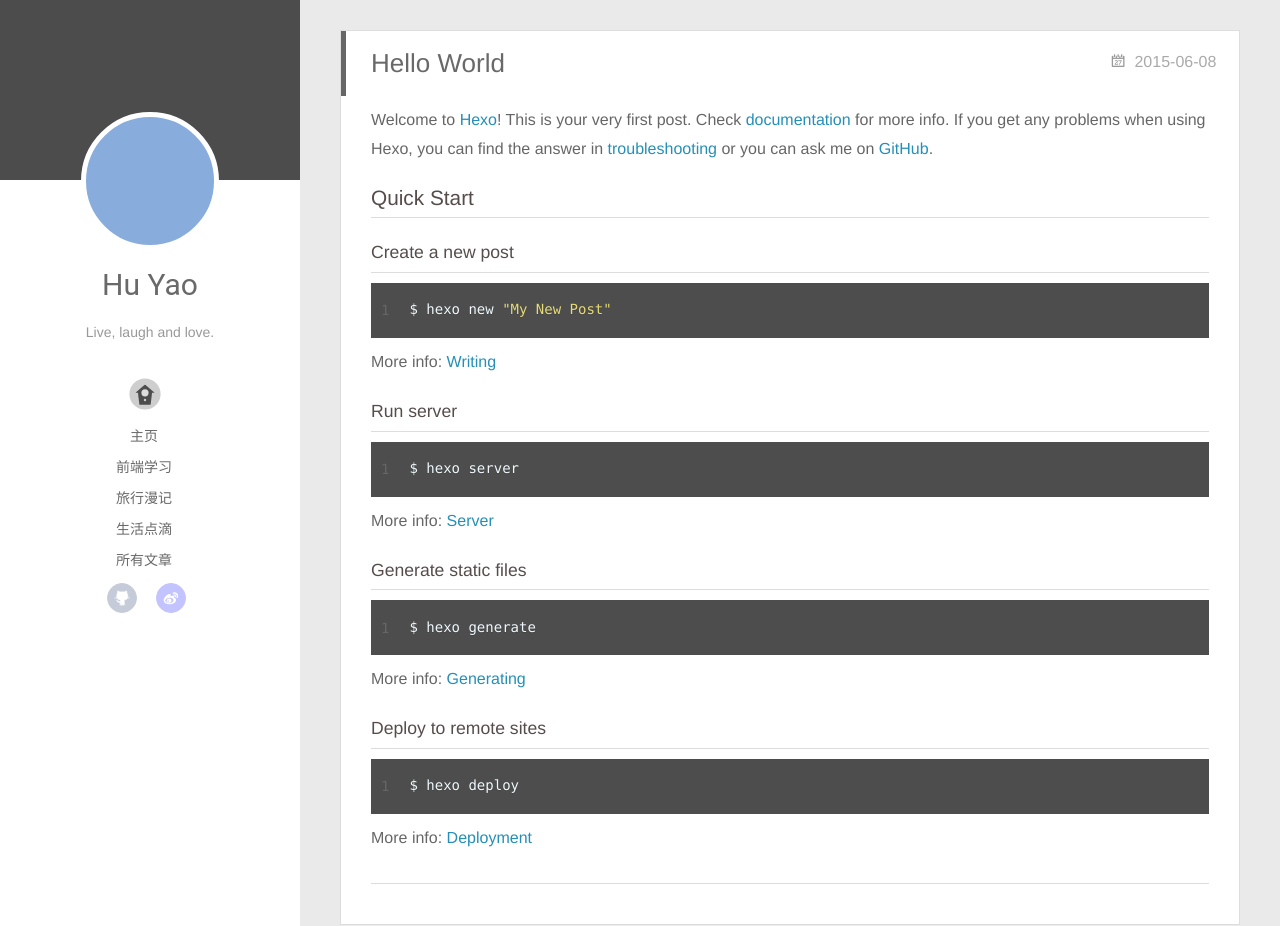
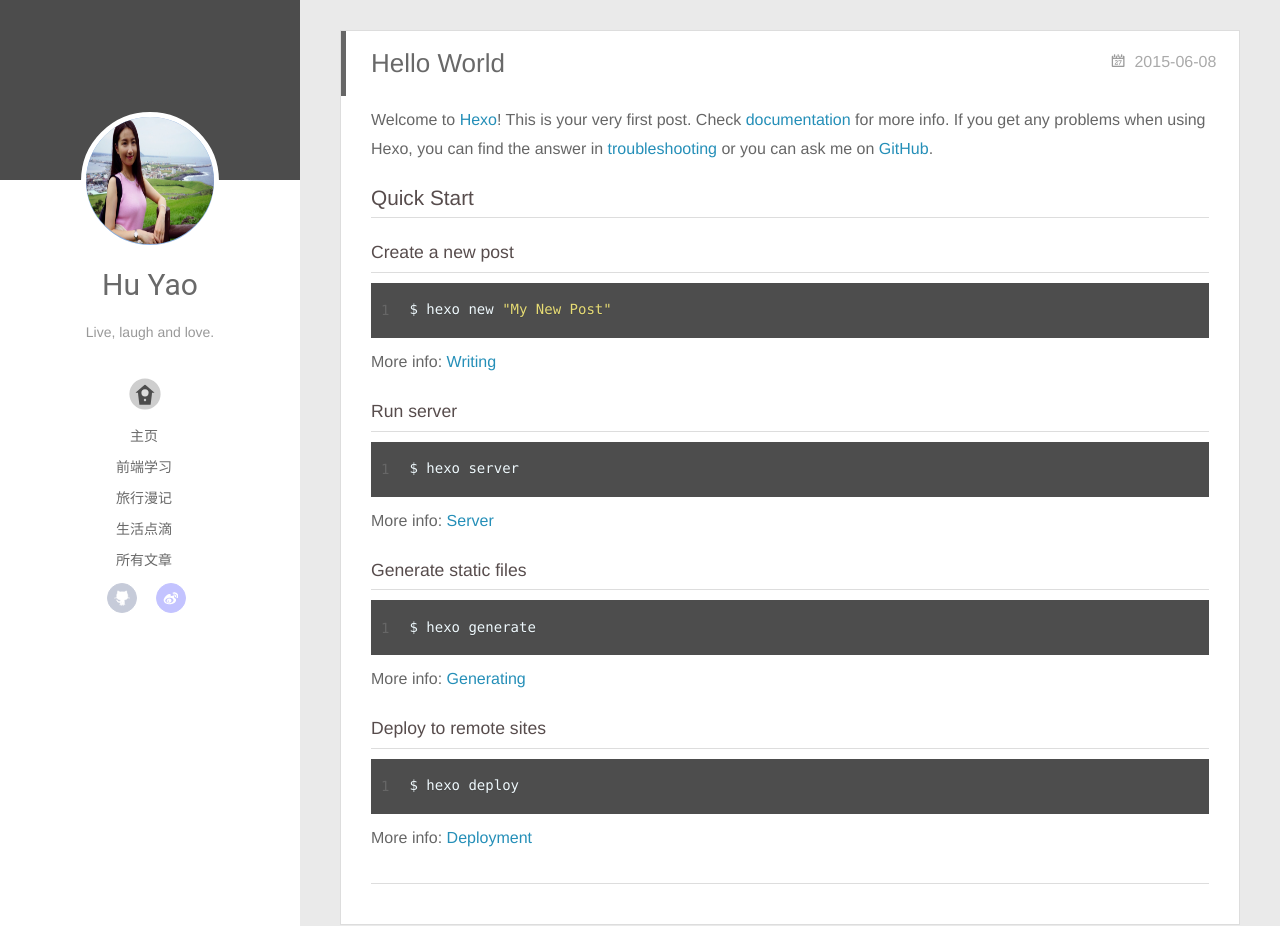
Before and after one commit to langsyne/langsyne.github.io, a plain HTML site: page index.html in a window 1280 px wide. Shown: the top 926 px of the page. Drawn offline with nearby package versions, Linux system fonts and the light colour scheme; some packages are replaced by stand-ins of ours.

Commit message:
Site updated: 2015-06-08 15:15:54

```diff
--- a/index.html
+++ b/index.html
@@ -30,7 +30,7 @@
 <div class="intrude-less">
 	<header id="header" class="inner">
 		<a href="/" class="profilepic">
-			<img lazy-src="./img/huyao01.jpg" class="js-avatar">
+			<img lazy-src="./img/huyao01.png" class="js-avatar">
 		</a>
 
 		<hgroup>
@@ -136,7 +136,7 @@
 	<div class="intrude-less">
 		<header id="header" class="inner">
 			<div class="profilepic">
-				<img lazy-src="./img/huyao01.jpg" class="js-avatar">
+				<img lazy-src="./img/huyao01.png" class="js-avatar">
 			</div>
 			<hgroup>
 			  <h1 class="header-author">Hu Yao</h1>
```
Also changed, not shown: 2015/06/08/hello-world/index.html (+2 -2 lines), archives/2015/06/index.html (+2 -2 lines), archives/2015/index.html (+2 -2 lines), archives/index.html (+2 -2 lines).
